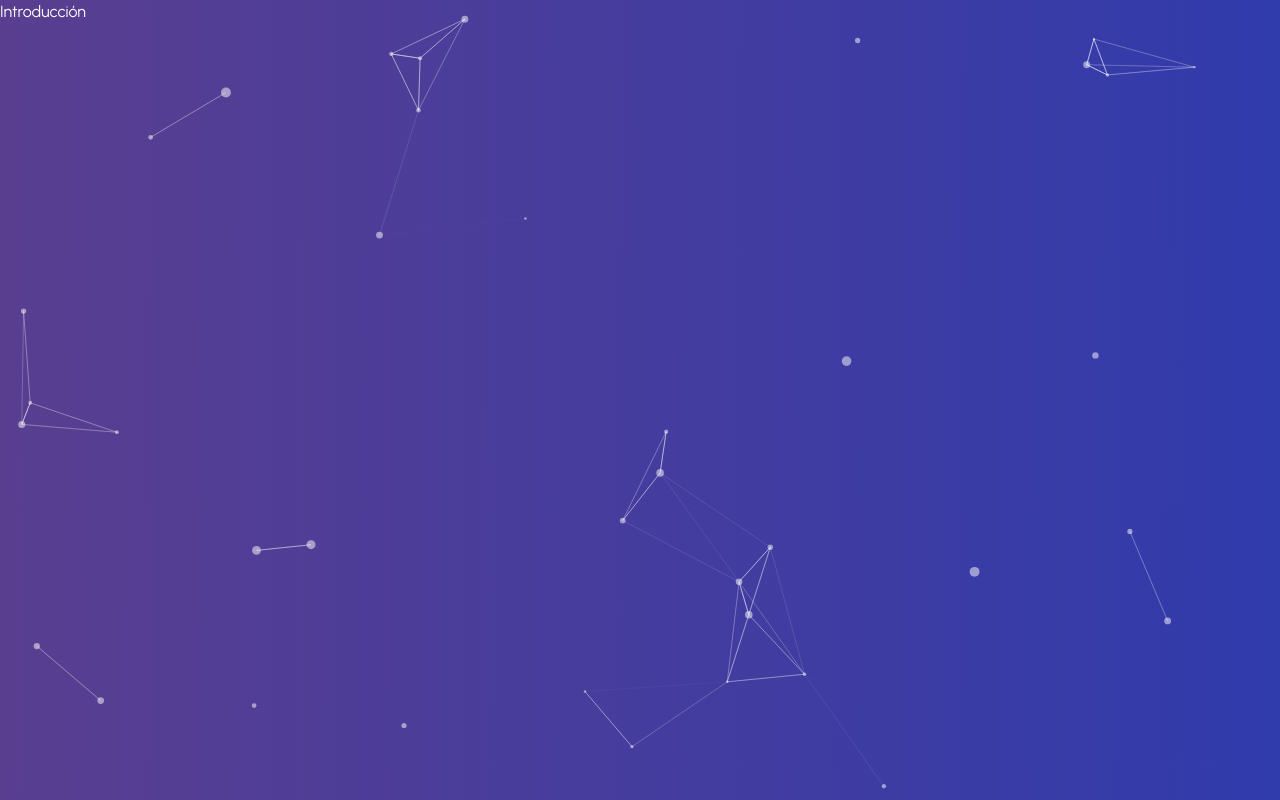
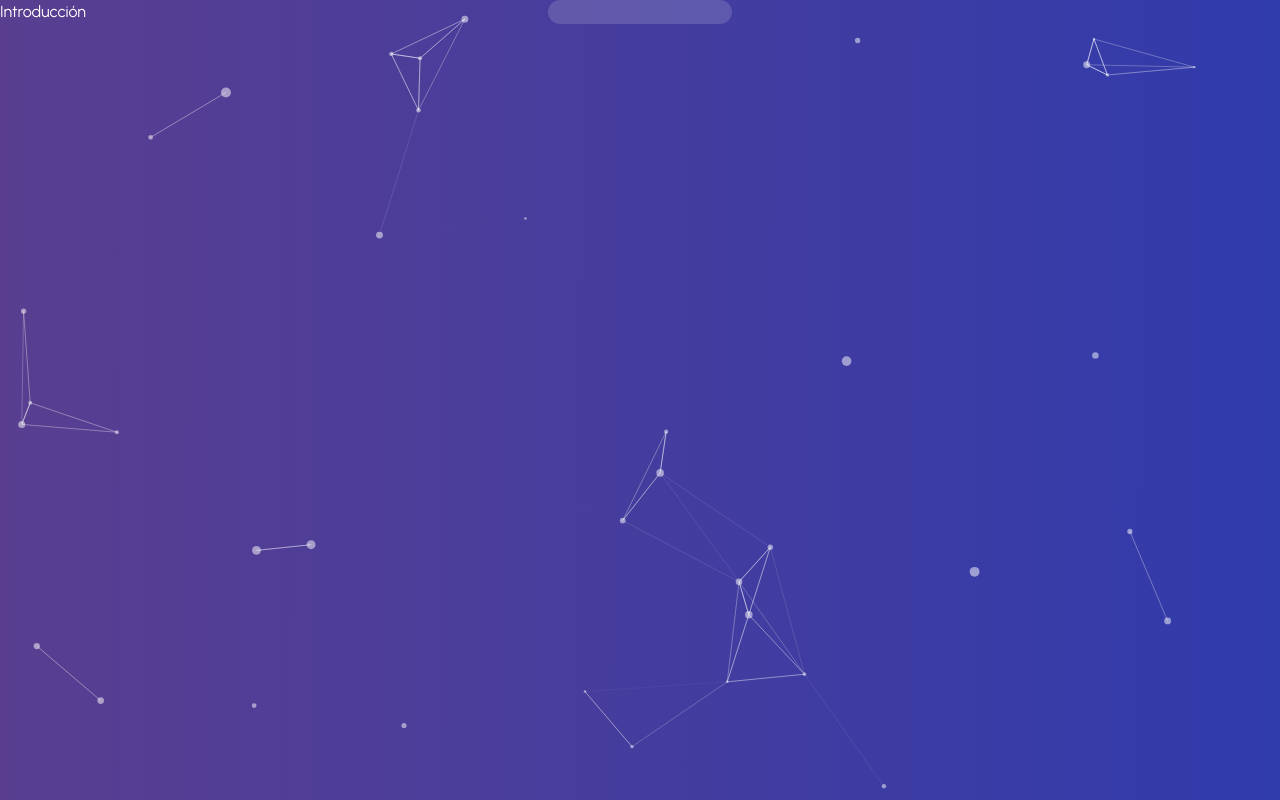
Before and after one commit to brisaac08/my-portfolio-dev, a Next.js app: page / in a window 1280 px wide. Built offline with nearby package versions, Linux system fonts and the light colour scheme.

Commit message:
create navbar

```diff
--- a/app/layout.tsx
+++ b/app/layout.tsx
@@ -1,6 +1,7 @@
 import type { Metadata } from "next";
 import { Urbanist } from "next/font/google";
 import "./globals.css";
+import Navbar from "@/components/navbar";
 
 const urbanist = Urbanist({ subsets: ["latin"] });
 
@@ -16,8 +17,9 @@ export default function RootLayout({
 }>) {
   return (
     <html lang="en">
-      <body
-        className={urbanist.className}>{children}
+      <body className={urbanist.className}>
+          <Navbar />
+          {children}
       </body>
     </html>
   );
--- /dev/null
+++ b/components/navbar.tsx
@@ -0,0 +1,20 @@
+import { itemsNavbar } from "@/data";
+
+const Navbar = () => {
+    return (
+        <div className="fixed z-40 flex flex-col items-center justify-center w-full mt-auto h-max botton-10">
+            <nav>
+                <div className="flex items-center justify-center gap-2 px-4 py-1 rounded-full bg-white/15 background-blur-sm">
+                    {itemsNavbar.map((item)=> (
+                        <div key={item.id}
+                        className="px-3 py-2 transition duration-150 rounded-full cursor-pointer hover:bg-secondary">
+
+                        </div>
+                    ))}
+                </div>
+            </nav>
+        </div>
+    );
+}
+
+export default Navbar
```
